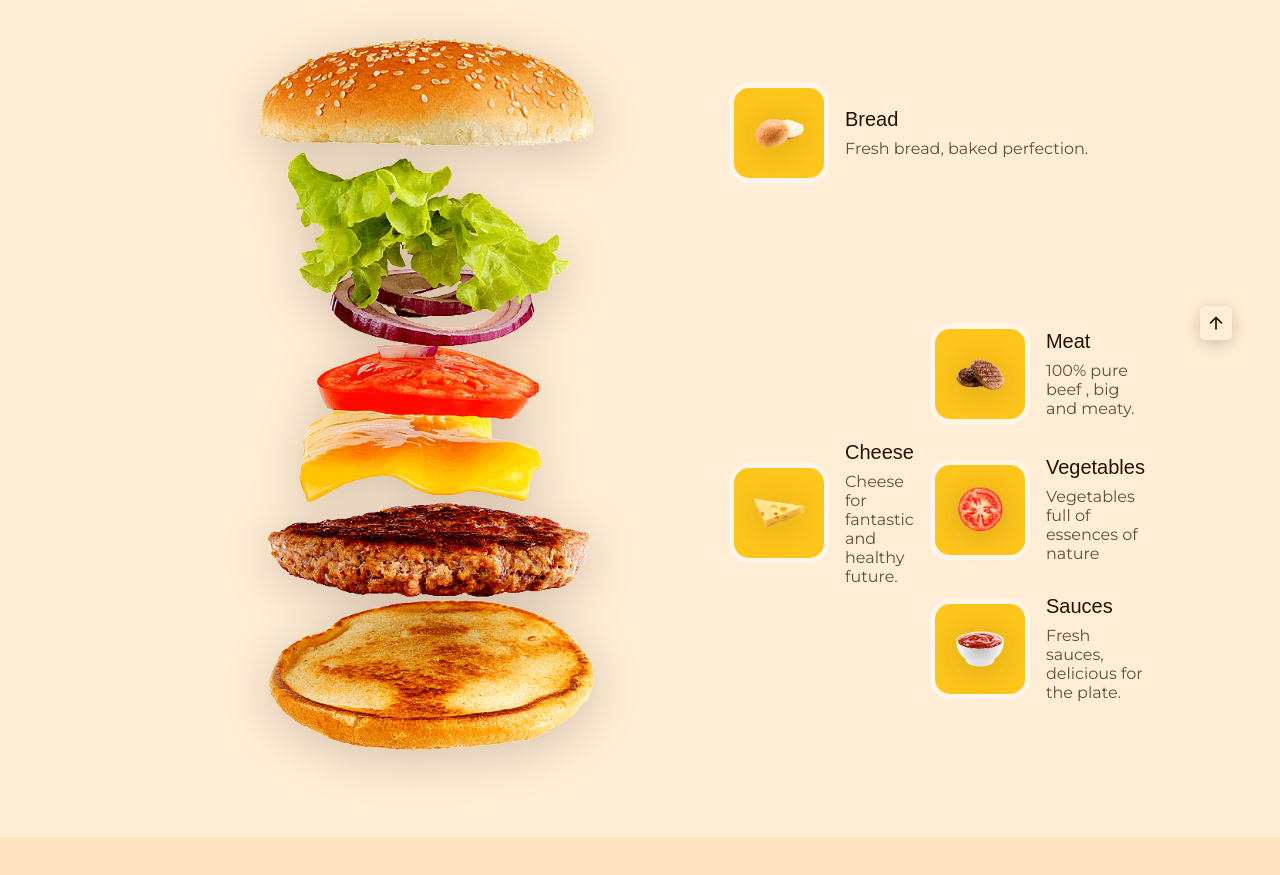
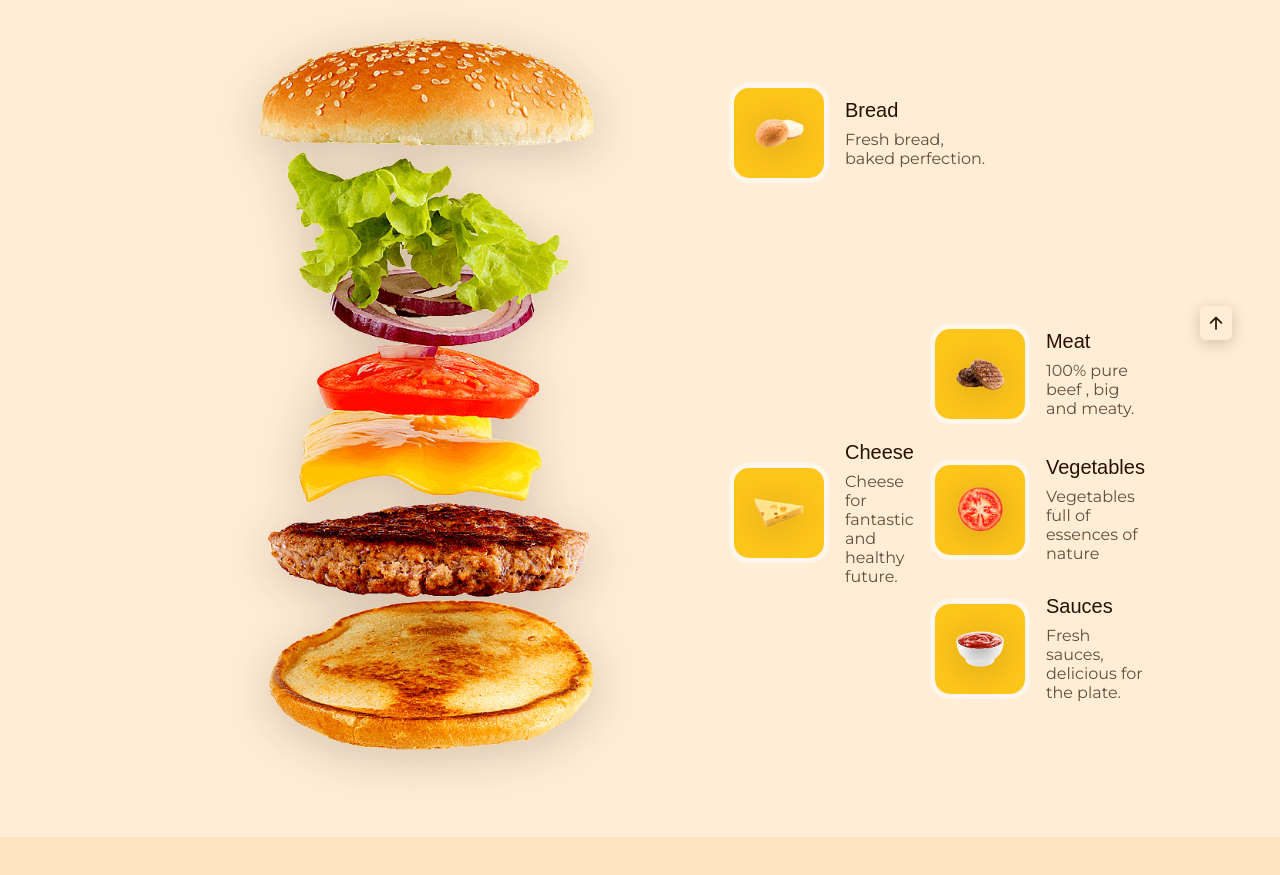
Before and after one commit to s-hrini/burger, a plain HTML site: page index.html in a window 1280 px wide. Shown: the part 860-1735 px from the top of the page. Drawn offline with nearby package versions, Linux system fonts and the light colour scheme; a web font is replaced by a local one.

Commit message:
Update index.html

```diff
--- a/index.html
+++ b/index.html
@@ -13,7 +13,7 @@
       <!--=============== CSS ===============-->
       <link rel="stylesheet" href="style.css">
 
-      <title>Responsive burger website - Bedimcode</title>
+      <title>Responsive burger website</title>
    </head>
    <body>
       <!--==================== HEADER ====================-->
@@ -105,7 +105,7 @@
                         </div>
                         <div>
                             <h3 class="recipe__title">Bread</h3>
-                            <p class="recipe__description">Fresh bread, baked perfection.</p>
+                            <p class="recipe__description">Fresh bread,<br> baked perfection.</p>
                         </div>
                         </div>
 
```
